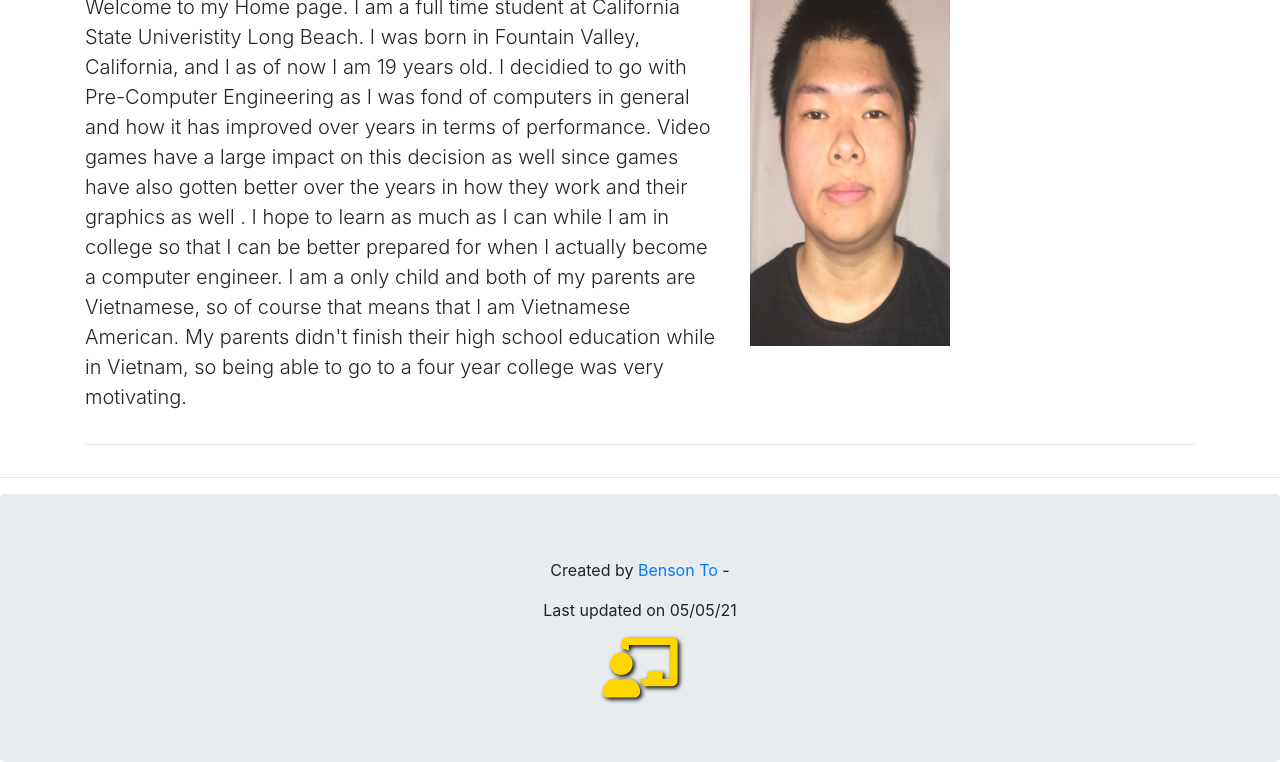
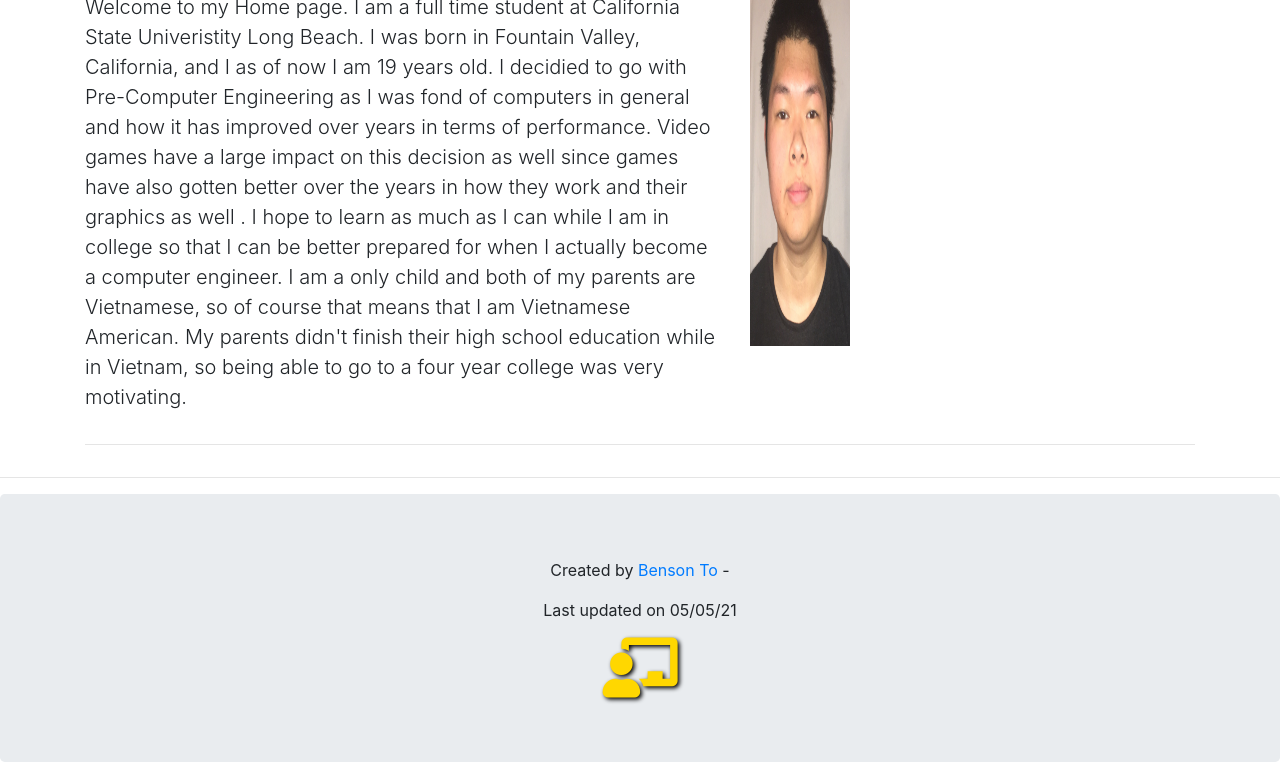
Before and after one commit to bensonto/bootstrap, a plain HTML site: page index.html in a window 1280 px wide. Shown: the part 353-1115 px from the top of the page. Drawn offline with nearby package versions, Linux system fonts and the light colour scheme.

Commit message:
Update index.html

```diff
--- a/index.html
+++ b/index.html
@@ -34,7 +34,7 @@
 I am a only child and both of my parents are Vietnamese, so of course that means that I am Vietnamese American. My parents didn't finish their high school education while in Vietnam, so being able to go to a four year college was very motivating. </p>
       </div>
       <div class="col-md-5">
-        <img src="bensonto.jpg" alt="Benson To" width="200" height="400">
+        <img src="bensonto.jpg" alt="Benson To" width="100" height="400">
 
       </div>
     </div>
```
